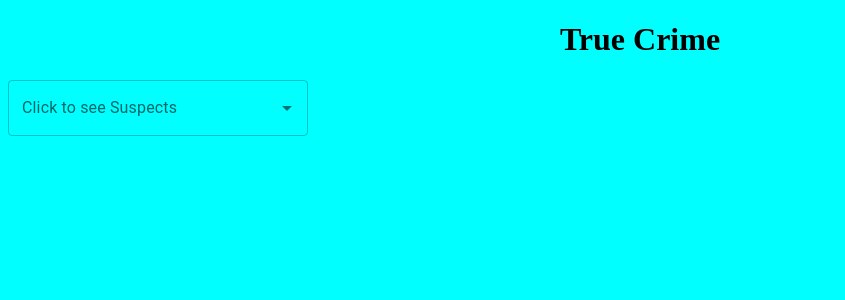
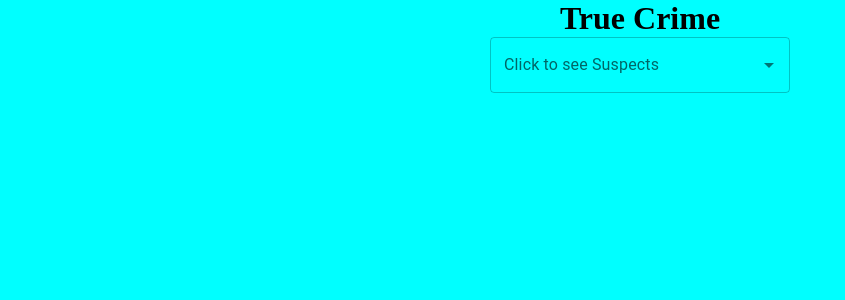
Before and after one commit to joseliner/TrueCrime, a React app in the folder client/: page / in a window 1280 px wide. Shown: the top 300 px of the page, without its empty margins (0-845 px from the left). Built offline with nearby package versions, Linux system fonts and the light colour scheme; data requests are answered from the project's data file.

Commit message:
centered dropdown

```diff
--- a/client/package.json
+++ b/client/package.json
@@ -55,6 +55,7 @@
   "dependencies": {
     "@emotion/react": "^11.10.5",
     "@emotion/styled": "^11.10.5",
+    "@material-ui/styles": "^4.11.5",
     "@mui/material": "^5.11.4",
     "js-cookie": "^3.0.1",
     "react": "^17.0.2",
--- /dev/null
+++ b/client/src/App.css
@@ -0,0 +1,7 @@
+*,
+*::before,
+*::after {
+    margin: 0;
+    padding: 0;
+    box-sizing: border-box;
+}
--- a/client/src/App.tsx
+++ b/client/src/App.tsx
@@ -1,5 +1,6 @@
 import React from 'react';
 import { BrowserRouter as Router, Routes, Route } from 'react-router-dom';
+import './App.css';
 
 import {Home} from './components/Home'
 import {Login} from './auth/Login'
--- a/client/src/components/Home.css
+++ b/client/src/components/Home.css
@@ -2,23 +2,12 @@ h1 {
     text-align: center;
     }
 
-.input{
-    margin: 0 auto;
-    padding: 0.2rem;
-    display: block;
-    border-color: black;
-    border-radius: 1rem;
-  }
-
-  button {
-    margin: 0 auto;
-    margin-top: 1rem;
-    display: block;
-    border-color: black;
-    border-width: 0.1rem;
-    border-radius: 1rem;
+.dropdown-center{
+  display: flex;
+  justify-content: center;
 }
 
-body {
+.whole{
     background-color: aqua;
+    height: 100vh;
 }
--- a/client/src/components/Home.tsx
+++ b/client/src/components/Home.tsx
@@ -27,8 +27,6 @@ interface ISuspect {
 }
 
   //usestate
-    // const [viewKillers, saveKillers] = useState([])
-    // const [searchInput, storeSearchInput] = useState([])
     const [viewKillers, saveKillers] = useState<ISuspect[]>([])
     const [searchInput, storeSearchInput] = useState("")
 
@@ -116,10 +114,11 @@ console.log(listOfSuspectsForAutocomplete, "list");
 console.log("selected", selectedOption);
 
   return (
-    <div>
+      <div className="whole">
          <h1>True Crime</h1>
-      <div>
+        <div  className="dropdown-center">
         <Autocomplete
+
     disablePortal
     id="combo-box-demo"
     options={listOfSuspectsForAutocomplete}
@@ -141,10 +140,17 @@ console.log("selected", selectedOption);
                   <div key={suspect.id}>
                     <h2>{suspect.name}</h2>
                     <p>Place of Crime: {suspect.placeOfCrime}</p>
+                    <p>Number of Crimes: {suspect.NumberOfCrimes}</p>
+                    <p>Number of Victims: {suspect.NumberOfVictims}</p>
+                    <p>Date of Crimes: {suspect.DateOfCrimes}</p>
+                    <p>Jail Time: {suspect.JailTime}</p>
+                    <p>Date of Incarceration: {suspect.DateOfIncarceration}</p>
+                    <p>Disorders: {suspect.disorders}</p>
+                    <p>Facts: {suspect.Facts}</p>
           </div>
                 )
               }
             })}
         </div>
-  )
+  );
 }
--- a/client/src/data/db.json
+++ b/client/src/data/db.json
@@ -2,6 +2,7 @@
     "suspects": [
         {
             "id": 1,
+            "image": "./",
             "name": "Jeffrey Dahmer",
             "placeOfCrime": "Milwaukee, WI",
             "NumberOfCrimes": 17,
```
Also changed, not shown: client/public/Crime-Scene-Tape-580x386.jpg (deleted), 1 other file (tests, documents, lock files or other folders). Lines whose indentation alone changed are shown as unchanged.
